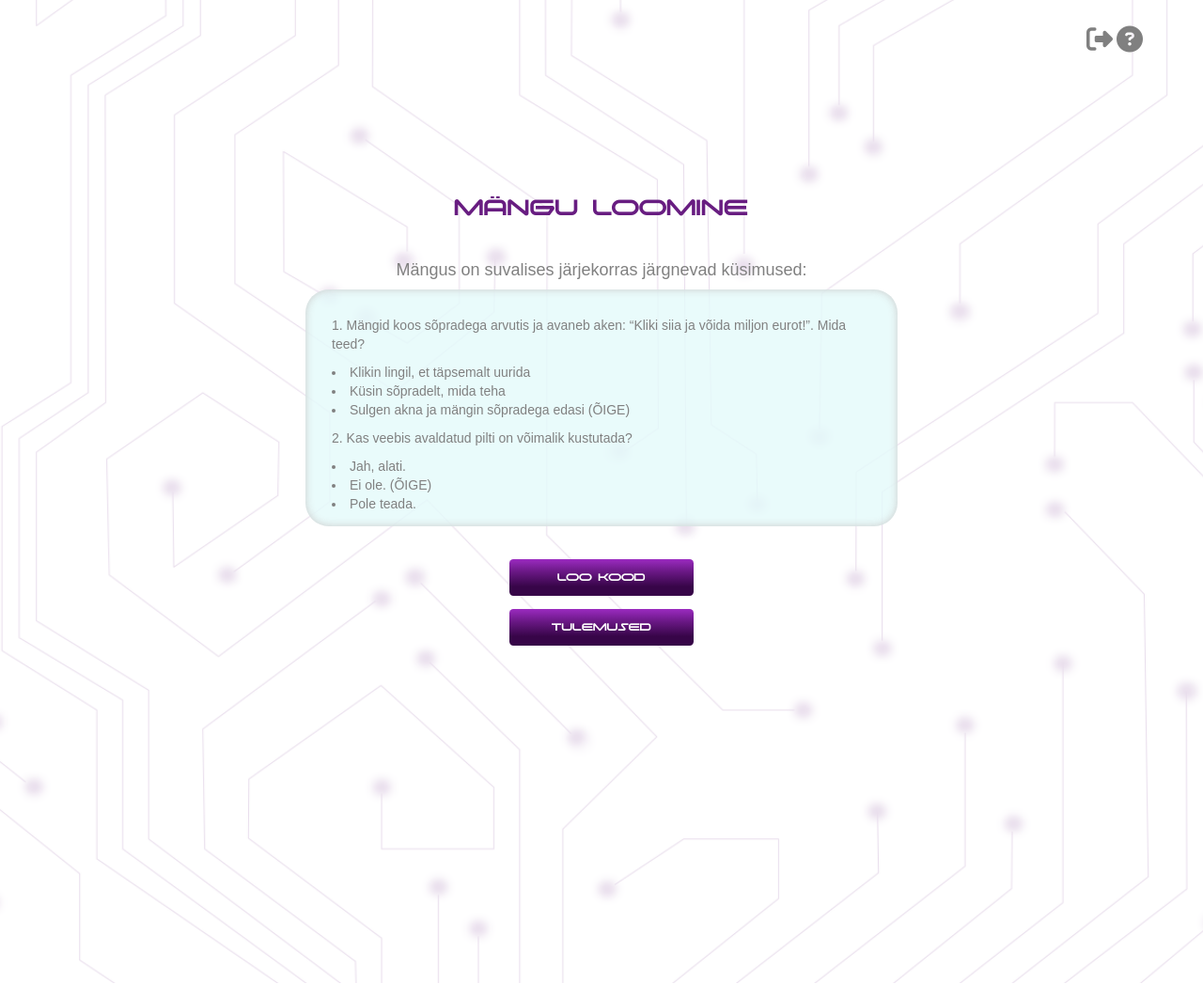
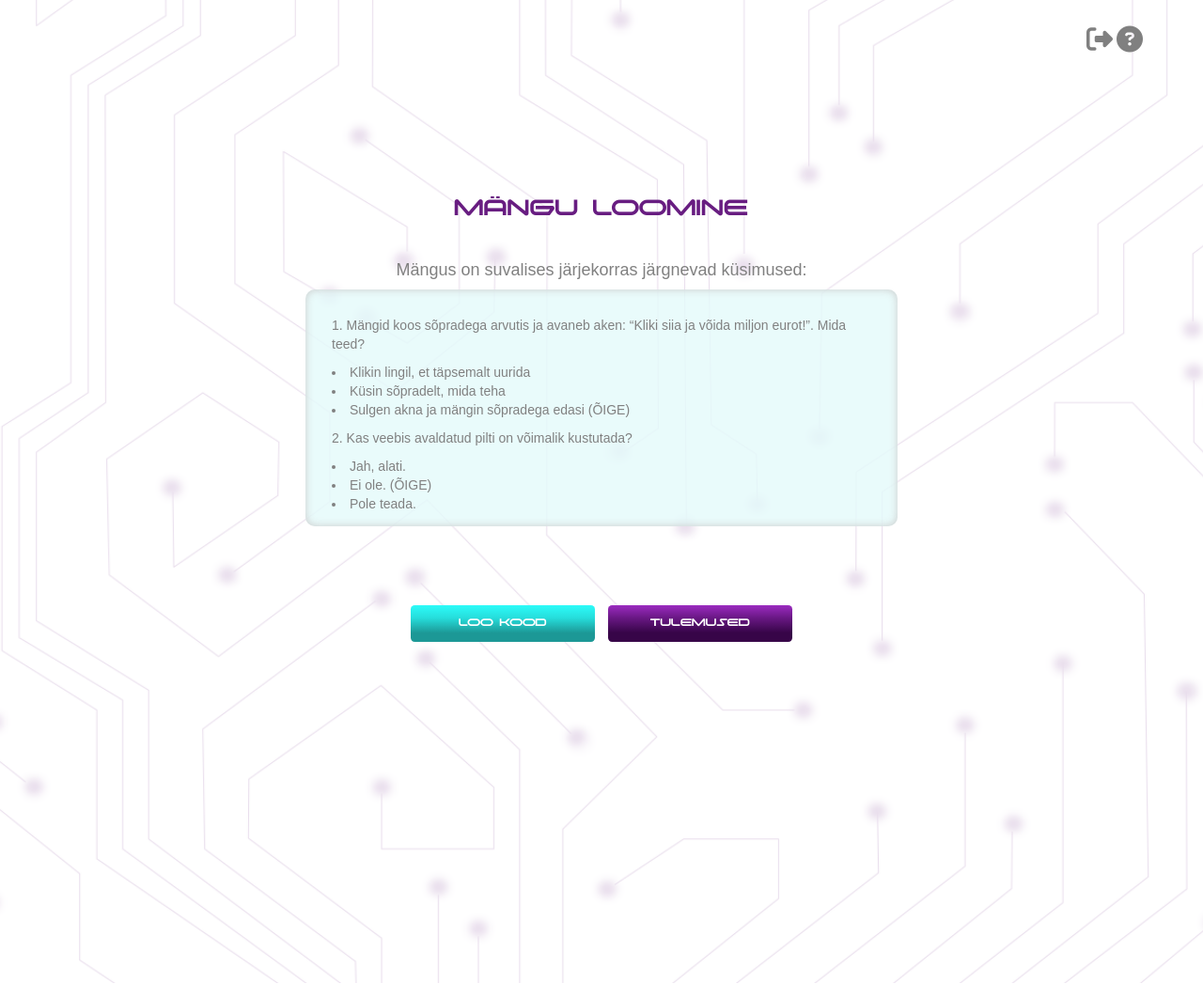
Before and after one commit to elipri/digiseiklusgame, a PHP site: page /kasutaja.php in a window 1280 px wide. Shown: the whole page at 94% size. Run offline with PHP 8.4, Linux system fonts and the light colour scheme; the visitor is signed in with stand-in values (Sample User, id 1); data that the repository does not hold is empty; some libraries are stand-ins or nearby versions.

Commit message:
Kasutaja css muudatused enne Tõnu

```diff
--- a/css/style.css
+++ b/css/style.css
@@ -427,9 +427,9 @@ button.student:hover {
   /* background: #e4fbfb; */
   background: rgb(228,251,251, .8);
   padding: 2em;
-  margin-bottom: 2em;
+  margin-bottom: 1em;
   /* border: 0.1em solid #555; */
-  border-radius: 25px;
+  border-radius: 10px;
   -moz-box-shadow:    inset 0 0 10px #ccc;
    -webkit-box-shadow: inset 0 0 10px #ccc;
    box-shadow:         inset 0 0 10px #ccc;
@@ -460,8 +460,35 @@ h4 {
   margin: 1em;
 }
 
+/*18012021*/
+#userbuttons {
+  display: flex;
+  margin-bottom: 4em;
+}
+
+ #gamecode {
+  padding: 0;
+  margin: 0 .5em;
+  background: rgb(28, 152, 150);
+  background: linear-gradient(
+    0deg,
+    rgba(28, 152, 150, 1) 24%,
+    rgba(38, 222, 220, 1) 66%,
+    rgba(44, 251, 249, 1) 100%
+  );
+}
+
+ #resultbtn {
+  padding: 0;
+  margin: 0 .5em;
+}
+
+/*end*/
+
 #codedisplay {
   font-family: 'Montserrat', sans-serif;
+  min-height: 5em;
+  max-height: 5em;
 }
 
 /* Results */
```
